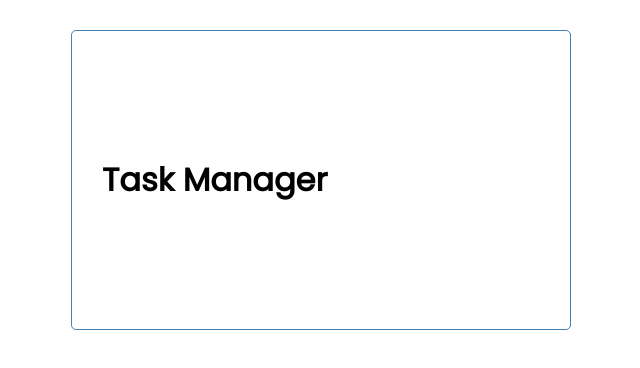
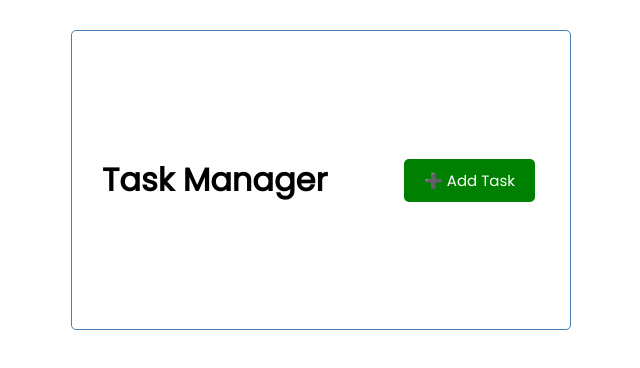
Before and after one commit to manavm1990/task-mgr, an Angular app: page / in a window 1280 px wide. Shown: the top 368 px of the page, without its empty margins (319-959 px from the left). Built offline with nearby package versions, Linux system fonts and the light colour scheme.

Commit message:
Make dynamic button component

```diff
--- a/src/app/components/button/button.component.html
+++ b/src/app/components/button/button.component.html
@@ -1 +1 @@
-<p>button works!</p>
+<button class="btn" [ngStyle]="{ backgroundColor: color }">{{ text }}</button>
--- a/src/app/components/button/button.component.ts
+++ b/src/app/components/button/button.component.ts
@@ -1,15 +1,12 @@
-import { Component, OnInit } from '@angular/core';
+import { Component, Input } from '@angular/core';
 
 @Component({
   selector: 'app-button',
   templateUrl: './button.component.html',
-  styleUrls: ['./button.component.css']
+  styleUrls: ['./button.component.css'],
 })
-export class ButtonComponent implements OnInit {
-
-  constructor() { }
-
-  ngOnInit(): void {
-  }
-
+export class ButtonComponent {
+  // ⚠️ Either give default text or mark as optional
+  @Input() color?: string;
+  @Input() text: string = 'Click';
 }
--- a/src/app/components/header/header.component.html
+++ b/src/app/components/header/header.component.html
@@ -1,3 +1,4 @@
 <header class="container">
   <h1>{{ title }}</h1>
+  <app-button color="green" text="➕ Add Task"></app-button>
 </header>
```
